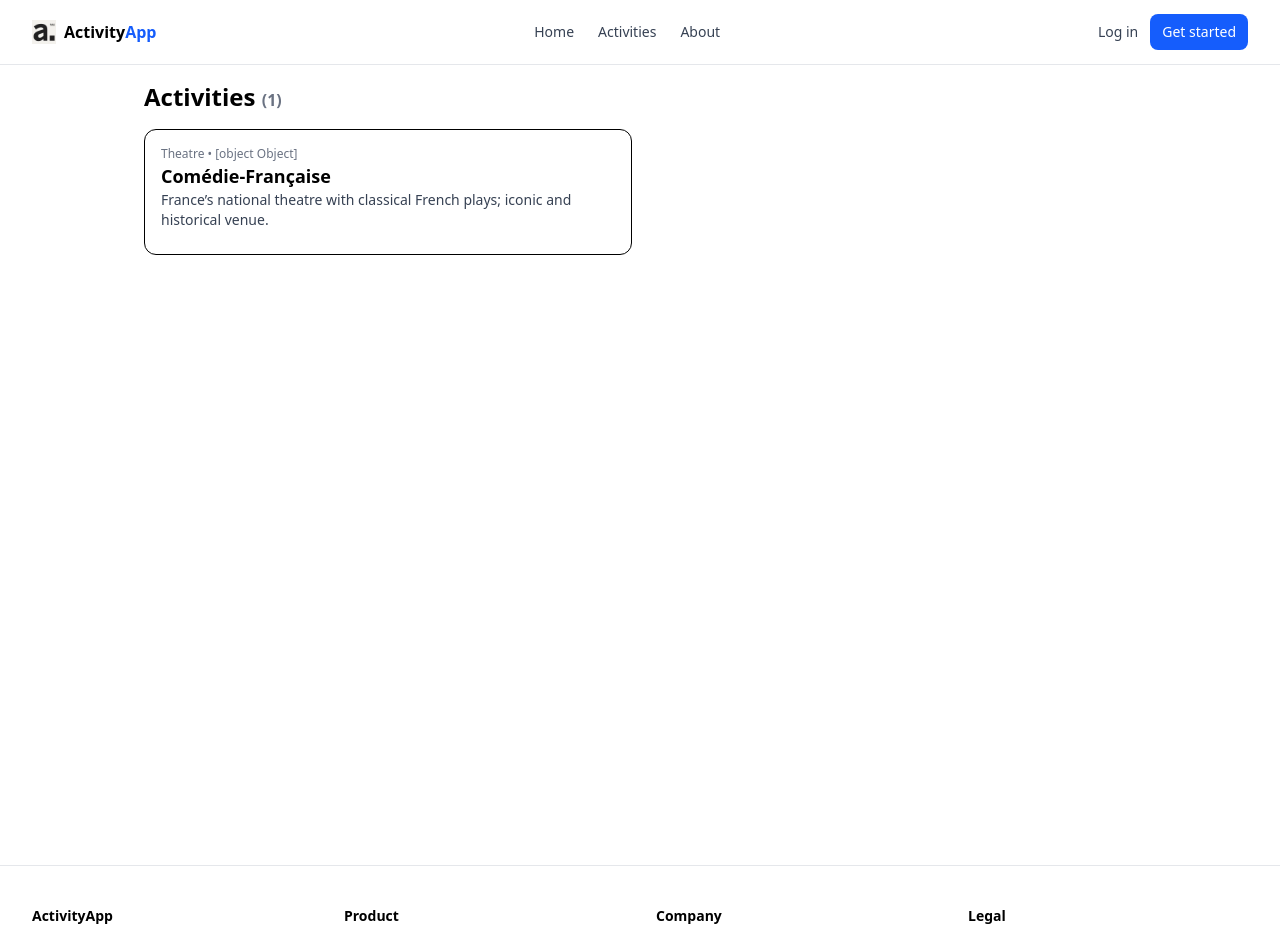
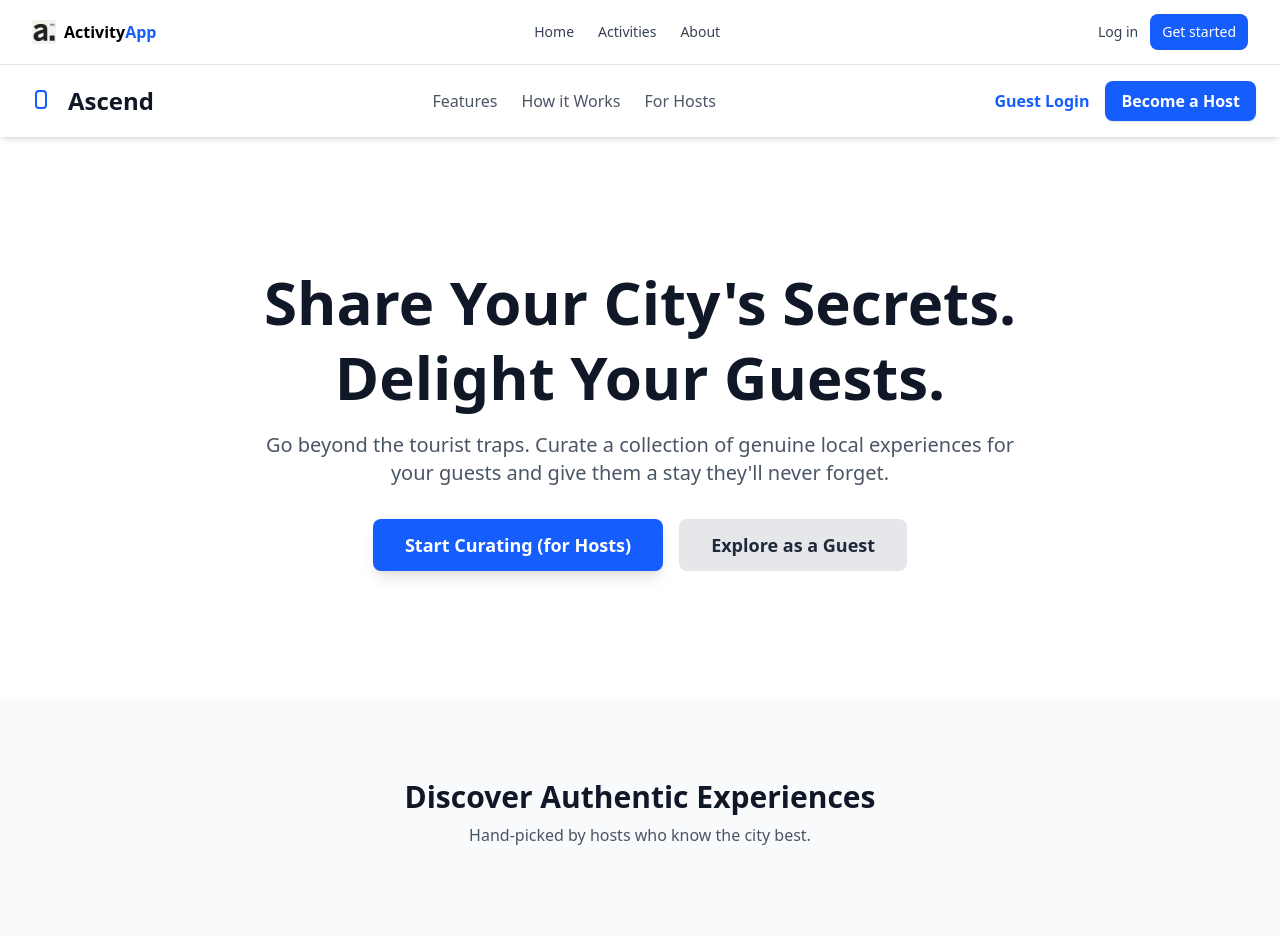
Before and after one commit to MarkoBrie/MVP_with_firebase, an Angular app: page / in a window 1280 px wide. Shown: the top 936 px of the page. Built offline with nearby package versions, Linux system fonts and the light colour scheme.

Commit message:
final commit chapter 10

```diff
--- a/src/app/app.routes.ts
+++ b/src/app/app.routes.ts
@@ -2,11 +2,14 @@ import { Routes } from '@angular/router';
 import { ActivityPage } from './pages/activity-page/activity-page';
 import { ActivityViewer } from './pages/activity-page/activity-viewer/activity-viewer';
 import { ActivityEditor } from './pages/activity-page/activity-editor/activity-editor';
+import { LandingPage } from './pages/landing-page/landing-page';
 
 export const routes: Routes = [
+    { path: '', component: LandingPage, pathMatch: 'full' },
     { path: '', component: ActivityPage, pathMatch: 'full' },
     { path: 'activities', component: ActivityPage, pathMatch: 'full' },
     { path: 'activity/:id', component: ActivityViewer, pathMatch: 'full' },
     { path: 'activity-editor', component: ActivityEditor, pathMatch: 'full' },
     { path: 'activity-editor/:id', component: ActivityEditor, pathMatch: 'full' },
+
 ];
--- /dev/null
+++ b/src/app/pages/landing-page/landing-page.html
@@ -0,0 +1,112 @@
+<div class="bg-gray-50 font-sans text-gray-800">
+    <!-- Header -->
+    <header class="bg-white shadow-md sticky top-0 z-50">
+    <nav class="container mx-auto px-6 py-4 flex justify-between items-center">
+        <div class="flex items-center space-x-3">
+        <svg class="h-8 w-8 text-blue-600" xmlns="http://www.w3.org/2000/svg" fill="none" viewBox="0 0 24 24" stroke-width="1.5" stroke="currentColor">
+            <path stroke-linecap="round" stroke-linejoin="round" d="M9 6.75V15m0-8.25a2.25 2.25 0 012.25-2.25h3a2.25 2.25 0 012.25 2.25v8.25a2.25 2.25 0 01-2.25 2.25h-3a2.25 2.25 0 01-2.25-2.25V6.75z" />
+        </svg>
+        <span class="text-2xl font-bold text-gray-900">Ascend</span>
+        </div>
+        <div class="hidden md:flex items-center space-x-6">
+        <a href="#" class="text-gray-600 hover:text-blue-600 transition-colors">Features</a>
+        <a href="#" class="text-gray-600 hover:text-blue-600 transition-colors">How it Works</a>
+        <a href="#" class="text-gray-600 hover:text-blue-600 transition-colors">For Hosts</a>
+        </div>
+        <div class="flex items-center space-x-4">
+        <button class="text-blue-600 font-semibold hover:text-blue-700 transition-colors">Guest Login</button>
+        <button class="bg-blue-600 text-white px-4 py-2 rounded-lg font-semibold hover:bg-blue-700 transition-transform transform hover:scale-105 shadow-sm">Become a Host</button>
+        </div>
+    </nav>
+    </header>
+
+    <!-- Main Content -->
+    <main>
+    <!-- Hero Section -->
+    <section class="bg-white py-20 md:py-32">
+        <div class="container mx-auto px-6 text-center">
+        <h1 class="text-4xl md:text-6xl font-extrabold text-gray-900 leading-tight mb-4">
+            Share Your City's Secrets. <br /> Delight Your Guests.
+        </h1>
+        <p class="text-lg md:text-xl text-gray-600 max-w-3xl mx-auto mb-8">
+            Go beyond the tourist traps. Curate a collection of genuine local experiences for your guests and give them a stay they'll never forget.
+        </p>
+        <div class="flex justify-center space-x-4">
+            <button class="bg-blue-600 text-white px-8 py-3 rounded-lg font-bold text-lg hover:bg-blue-700 transition-transform transform hover:scale-105 shadow-lg">Start Curating (for Hosts)</button>
+            <button class="bg-gray-200 text-gray-800 px-8 py-3 rounded-lg font-bold text-lg hover:bg-gray-300 transition-transform transform hover:scale-105">Explore as a Guest</button>
+        </div>
+        </div>
+    </section>
+
+    <!-- Featured Activities Section -->
+    <section class="py-20">
+        <div class="container mx-auto px-6">
+        <h2 class="text-3xl font-bold text-center text-gray-900 mb-2">Discover Authentic Experiences</h2>
+        <p class="text-center text-gray-600 mb-12">Hand-picked by hosts who know the city best.</p>
+        <div class="grid grid-cols-1 sm:grid-cols-2 lg:grid-cols-3 xl:grid-cols-4 gap-8">
+
+
+        </div>
+        </div>
+    </section>
+
+    <!-- How It Works Section -->
+    <section class="bg-white py-20">
+        <div class="container mx-auto px-6">
+        <h2 class="text-3xl font-bold text-center text-gray-900 mb-12">Simple for Everyone</h2>
+        <div class="grid md:grid-cols-2 gap-16 items-center">
+            <!-- For Hosts -->
+            <div class="text-center md:text-left">
+            <h3 class="text-2xl font-bold text-blue-600 mb-4">For Hosts</h3>
+            <ol class="space-y-4">
+                <li class="flex items-start">
+                <span class="bg-blue-100 text-blue-600 font-bold rounded-full h-8 w-8 flex items-center justify-center mr-4">1</span>
+                <span class="text-gray-700 flex-1">Create your profile and add your favorite local spots with notes and insider tips.</span>
+                </li>
+                <li class="flex items-start">
+                <span class="bg-blue-100 text-blue-600 font-bold rounded-full h-8 w-8 flex items-center justify-center mr-4">2</span>
+                <span class="text-gray-700 flex-1">Share a unique login with your guests when they check in.</span>
+                </li>
+                <li class="flex items-start">
+                <span class="bg-blue-100 text-blue-600 font-bold rounded-full h-8 w-8 flex items-center justify-center mr-4">3</span>
+                <span class="text-gray-700 flex-1">Receive great reviews for providing an authentic, personalized experience.</span>
+                </li>
+            </ol>
+            </div>
+            <!-- For Guests -->
+            <div class="text-center md:text-left">
+            <h3 class="text-2xl font-bold text-green-600 mb-4">For Guests</h3>
+                <ol class="space-y-4">
+                <li class="flex items-start">
+                <span class="bg-green-100 text-green-600 font-bold rounded-full h-8 w-8 flex items-center justify-center mr-4">1</span>
+                <span class="text-gray-700 flex-1">Log in with the special access provided by your host.</span>
+                </li>
+                <li class="flex items-start">
+                <span class="bg-green-100 text-green-600 font-bold rounded-full h-8 w-8 flex items-center justify-center mr-4">2</span>
+                <span class="text-gray-700 flex-1">Browse a curated list of activities, restaurants, and hidden gems.</span>
+                </li>
+                <li class="flex items-start">
+                <span class="bg-green-100 text-green-600 font-bold rounded-full h-8 w-8 flex items-center justify-center mr-4">3</span>
+                <span class="text-gray-700 flex-1">Explore the city like a local and make unforgettable memories.</span>
+                </li>
+            </ol>
+            </div>
+        </div>
+        </div>
+    </section>
+
+
+    <!-- CTA Section -->
+    <section class="bg-blue-600 text-white">
+        <div class="container mx-auto px-6 py-20 text-center">
+            <h2 class="text-4xl font-extrabold mb-4">Ready to Elevate Your Hosting?</h2>
+            <p class="text-blue-100 text-lg max-w-2xl mx-auto mb-8">
+                Sign up today and start building personalized city guides for your guests. It's free to get started!
+            </p>
+            <button class="bg-white text-blue-600 px-10 py-4 rounded-lg font-bold text-lg hover:bg-blue-50 transition-transform transform hover:scale-105 shadow-2xl">
+                Create Your First Guide
+            </button>
+        </div>
+    </section>
+    </main>
+</div>
```
Also changed, not shown: src/app/pages/landing-page/landing-page.ts (added, +11 -0 lines).
